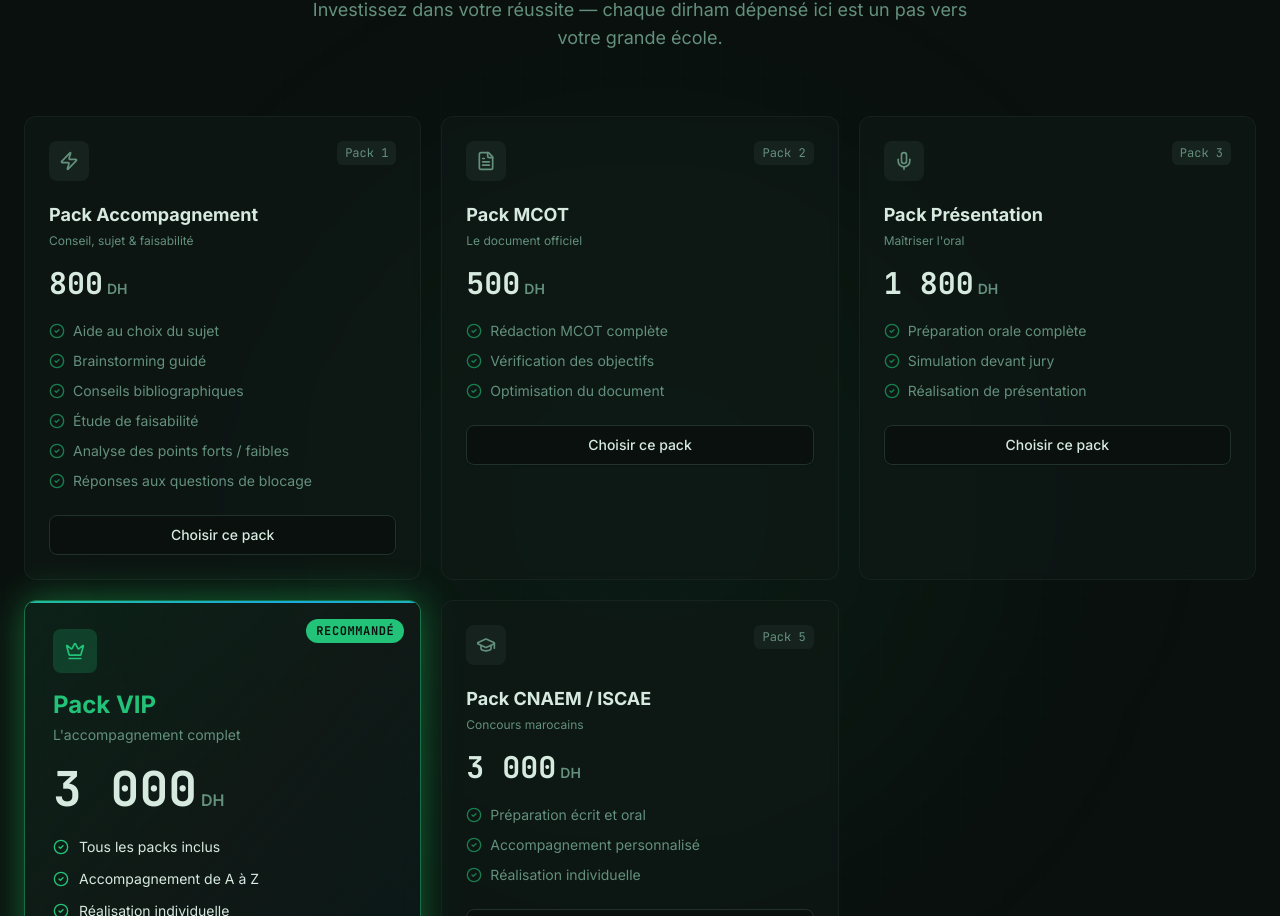
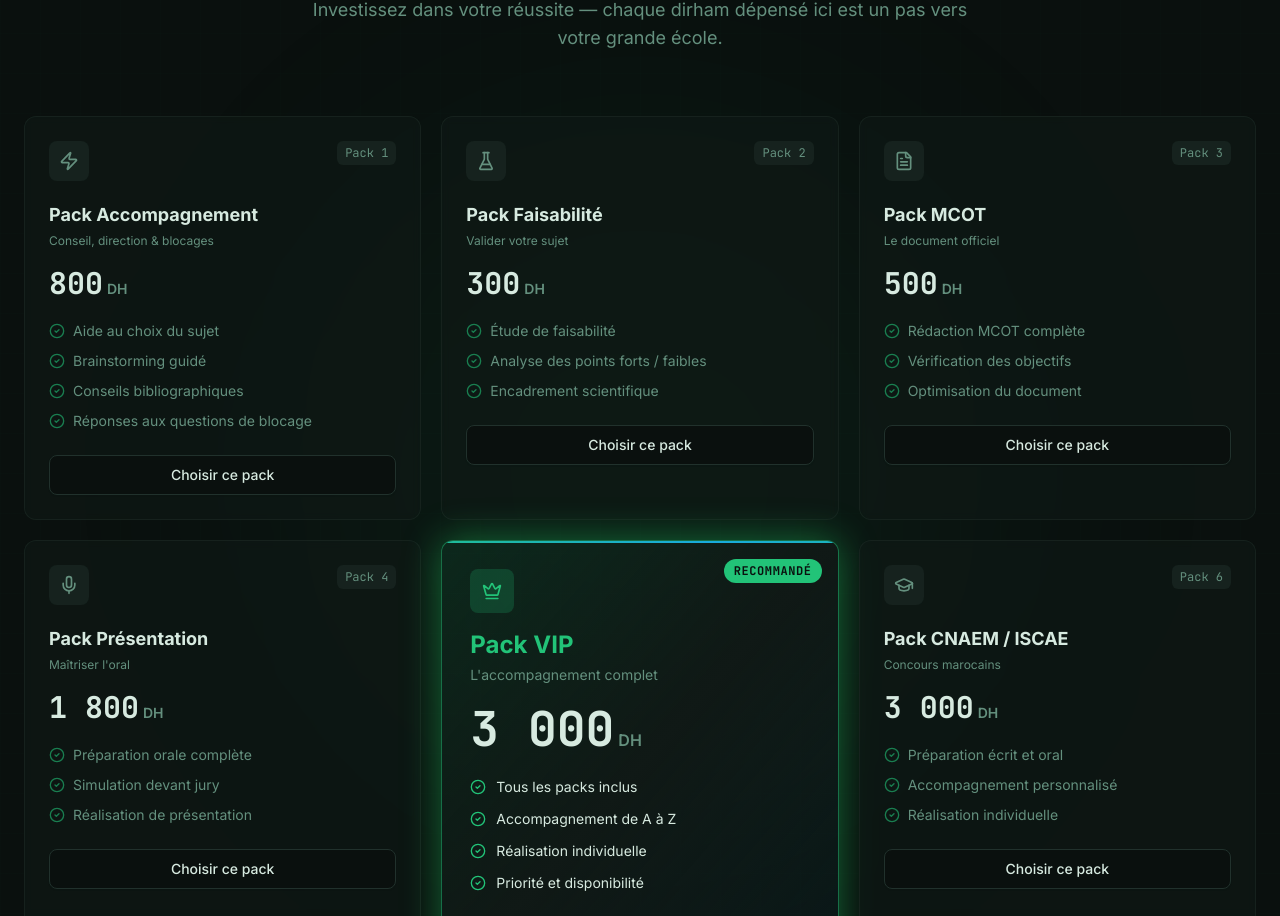
Before and after one commit to AYMANEFAKIHI/TIPECPGE, a React (Vite) app: page / in a window 1280 px wide. Shown: the part 3190-4106 px from the top of the page. Built offline with nearby package versions, Linux system fonts and the light colour scheme.

Commit message:
fix all bugs

```diff
--- a/src/components/home/Contact.tsx
+++ b/src/components/home/Contact.tsx
@@ -7,6 +7,7 @@ const FORMSPREE_URL = "https://formspree.io/f/xpqgdpep";
 
 const packs = [
   "Pack Accompagnement – 800 DH",
+  "Pack Faisabilité – 300 DH",
   "Pack MCOT – 500 DH",
   "Pack Présentation – 1 800 DH",
   "Pack VIP – 3 000 DH",
--- a/src/components/home/Pricing.tsx
+++ b/src/components/home/Pricing.tsx
@@ -1,6 +1,6 @@
 import { motion } from "framer-motion";
 import { useLocation } from "wouter";
-import { CheckCircle2, Zap, FileText, Mic, Crown, GraduationCap } from "lucide-react";
+import { CheckCircle2, Zap, FlaskConical, FileText, Mic, Crown, GraduationCap } from "lucide-react";
 import { Button } from "@/components/ui/button";
 
 const packs = [
@@ -9,20 +9,30 @@ const packs = [
     name: "Pack Accompagnement",
     badge: "Pack 1",
     price: "800",
-    tagline: "Conseil, sujet & faisabilité",
+    tagline: "Conseil, direction & blocages",
     features: [
       "Aide au choix du sujet",
       "Brainstorming guidé",
       "Conseils bibliographiques",
+      "Réponses aux questions de blocage",
+    ],
+  },
+  {
+    icon: FlaskConical,
+    name: "Pack Faisabilité",
+    badge: "Pack 2",
+    price: "300",
+    tagline: "Valider votre sujet",
+    features: [
       "Étude de faisabilité",
       "Analyse des points forts / faibles",
-      "Réponses aux questions de blocage",
+      "Encadrement scientifique",
     ],
   },
   {
     icon: FileText,
     name: "Pack MCOT",
-    badge: "Pack 2",
+    badge: "Pack 3",
     price: "500",
     tagline: "Le document officiel",
     features: [
@@ -34,7 +44,7 @@ const packs = [
   {
     icon: Mic,
     name: "Pack Présentation",
-    badge: "Pack 3",
+    badge: "Pack 4",
     price: "1 800",
     tagline: "Maîtriser l'oral",
     features: [
@@ -60,7 +70,7 @@ const packs = [
   {
     icon: GraduationCap,
     name: "Pack CNAEM / ISCAE",
-    badge: "Pack 5",
+    badge: "Pack 6",
     price: "3 000",
     tagline: "Concours marocains",
     features: [
```
